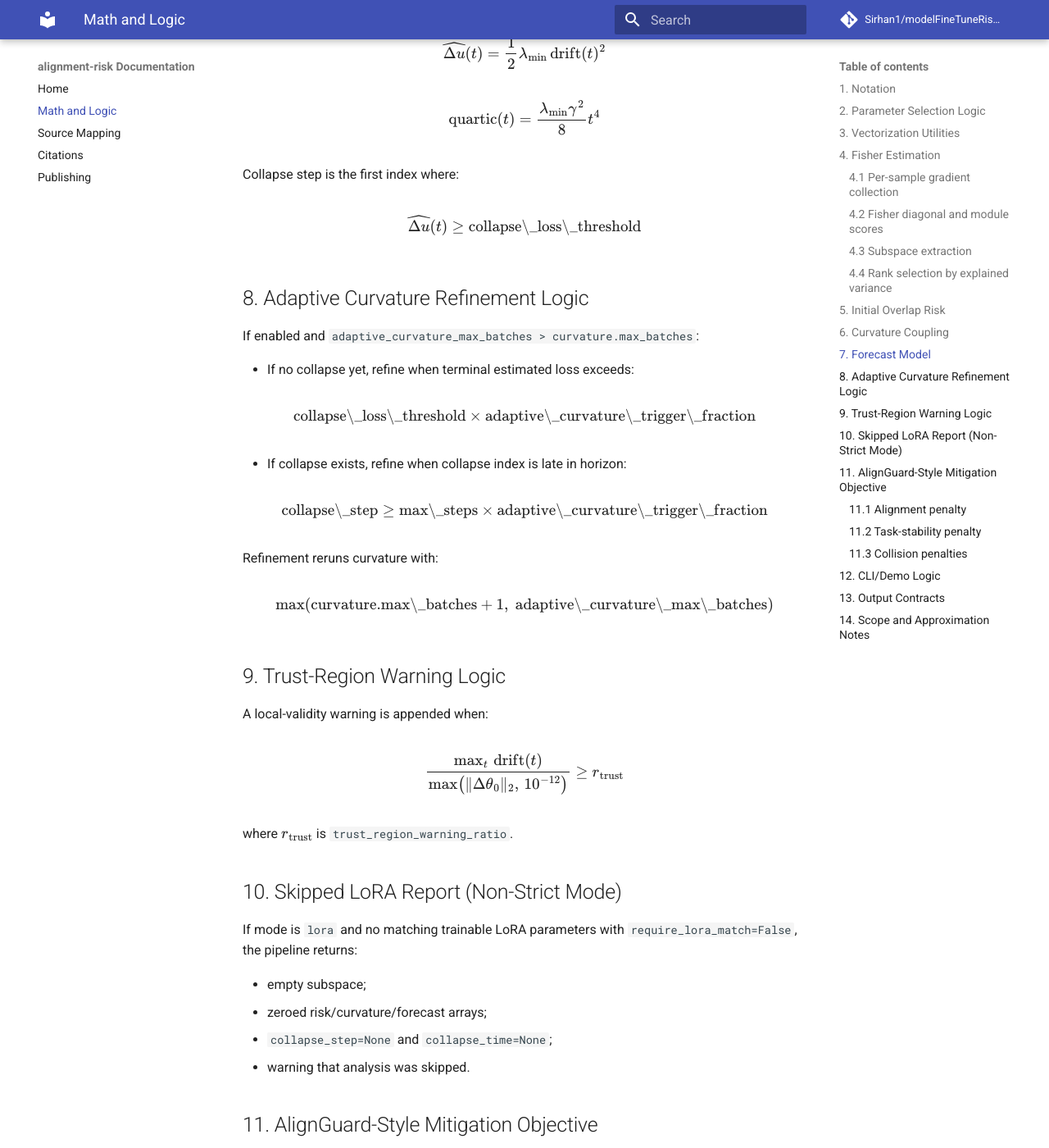
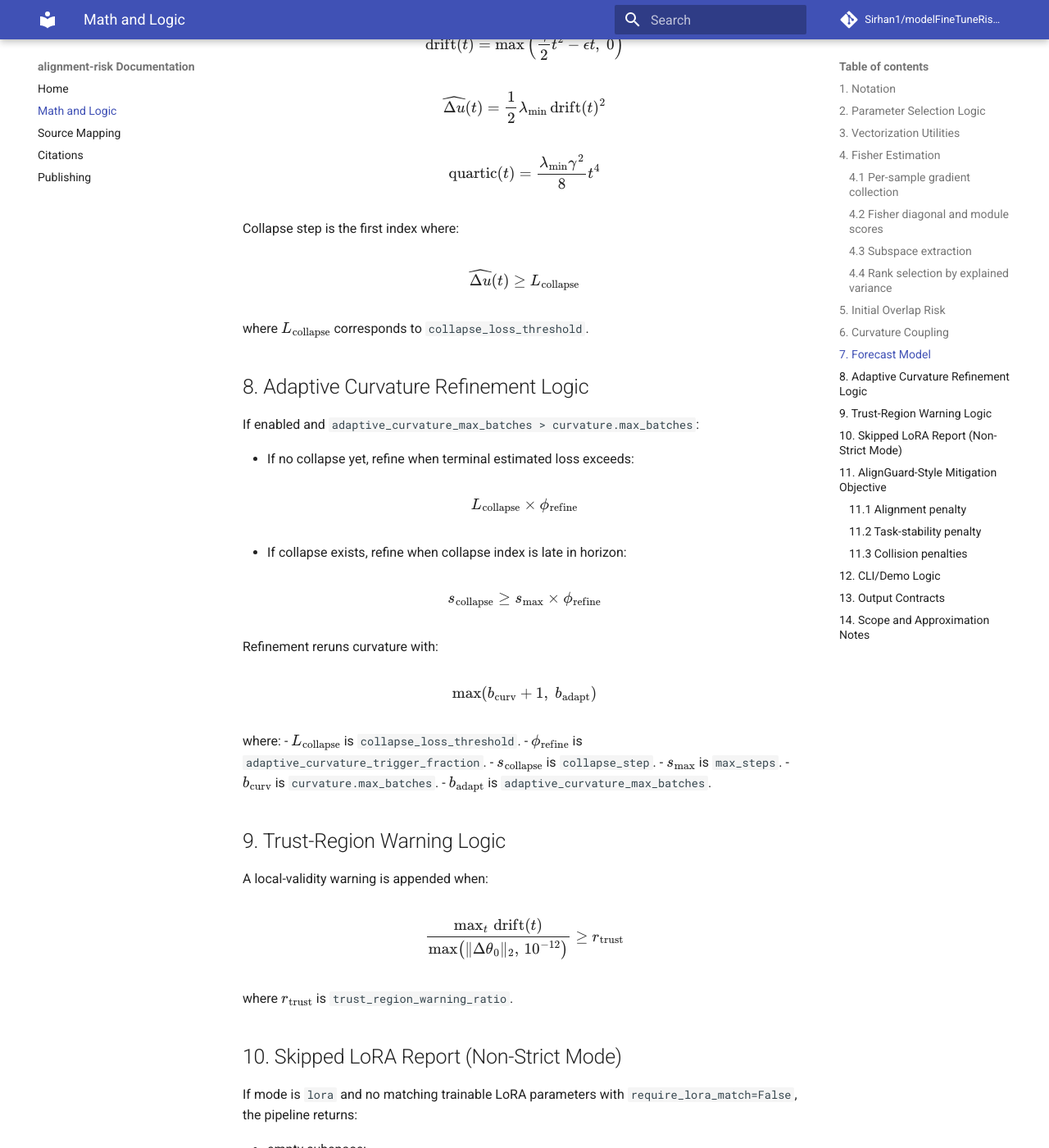
Before and after one commit to Sirhan1/modelFineTuneRiskAssessment, an MkDocs documentation site: the page built from docs/MATH.md, in a window 1280 px wide and 1400 px high, scrolled down 5196 px. Shown: the whole window at 82% size. Built offline with MkDocs 1.6.1 and Material for MkDocs 9.7.7, drawn with Linux system fonts in a browser that asks for light colours; comment, search, counter and statistics services are not loaded; some of the changed text lies outside the part shown.

Commit message:
Replace underscore-heavy math labels with symbolic notation

```diff
--- a/docs/MATH.md
+++ b/docs/MATH.md
@@ -79,11 +79,12 @@ $$
 Module score for module $M$:
 
 $$
-\text{module\_score}(M) =
+s_M =
 \frac{1}{|J_M|}\sum_{j \in J_M}\operatorname{diag}(F)_j
 $$
 
-where $J_M$ are flattened parameter indices for that module prefix.
+where $J_M$ are flattened parameter indices for that module prefix, and
+$s_M$ corresponds to `module_score(M)` in code.
 
 Top sensitive weights are the top-`k` entries of $\operatorname{diag}(F)$.
 
@@ -135,7 +136,7 @@ P_M(\Delta\theta_0)=BB^\top \Delta\theta_0
 $$
 
 $$
-\text{projected\_ratio}=
+r_{\mathrm{proj}}=
 \frac{\|P_M(\Delta\theta_0)\|_2}{\|\Delta\theta_0\|_2+\varepsilon}
 $$
 
@@ -144,8 +145,10 @@ with $\varepsilon=10^{-12}$ for numerical safety and clamped to $[0,1]$.
 `trigger_curvature_check` is true when:
 
 $$
-\text{projected\_ratio} \le \text{orthogonality\_threshold}
+r_{\mathrm{proj}} \le \tau_{\mathrm{orth}}
 $$
+
+where $\tau_{\mathrm{orth}}$ corresponds to `orthogonality_threshold`.
 
 ## 6. Curvature Coupling
 
@@ -213,8 +216,10 @@ $$
 Collapse step is the first index where:
 
 $$
-\widehat{\Delta u}(t)\ge \text{collapse\_loss\_threshold}
+\widehat{\Delta u}(t)\ge L_{\mathrm{collapse}}
 $$
+
+where $L_{\mathrm{collapse}}$ corresponds to `collapse_loss_threshold`.
 
 ## 8. Adaptive Curvature Refinement Logic
 
@@ -223,22 +228,28 @@ If enabled and `adaptive_curvature_max_batches > curvature.max_batches`:
 - If no collapse yet, refine when terminal estimated loss exceeds:
 
 $$
-\text{collapse\_loss\_threshold}\times
-\text{adaptive\_curvature\_trigger\_fraction}
+L_{\mathrm{collapse}} \times \phi_{\mathrm{refine}}
 $$
 
 - If collapse exists, refine when collapse index is late in horizon:
 
 $$
-\text{collapse\_step}\ge
-\text{max\_steps}\times\text{adaptive\_curvature\_trigger\_fraction}
+s_{\mathrm{collapse}}\ge s_{\max}\times\phi_{\mathrm{refine}}
 $$
 
 Refinement reruns curvature with:
 
 $$
-\max(\text{curvature.max\_batches}+1,\;\text{adaptive\_curvature\_max\_batches})
+\max(b_{\mathrm{curv}}+1,\;b_{\mathrm{adapt}})
 $$
+
+where:
+- $L_{\mathrm{collapse}}$ is `collapse_loss_threshold`.
+- $\phi_{\mathrm{refine}}$ is `adaptive_curvature_trigger_fraction`.
+- $s_{\mathrm{collapse}}$ is `collapse_step`.
+- $s_{\max}$ is `max_steps`.
+- $b_{\mathrm{curv}}$ is `curvature.max_batches`.
+- $b_{\mathrm{adapt}}$ is `adaptive_curvature_max_batches`.
 
 ## 9. Trust-Region Warning Logic
 
```
